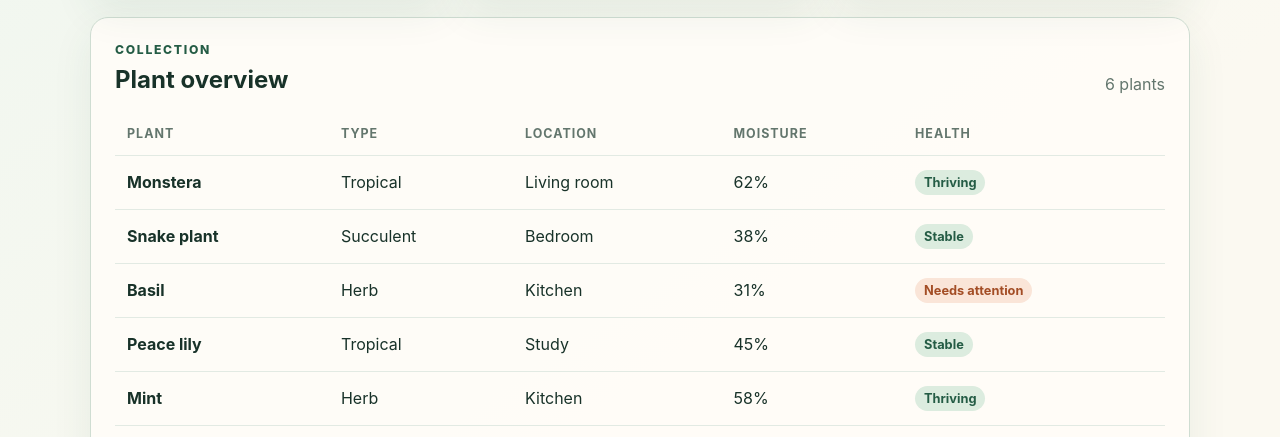
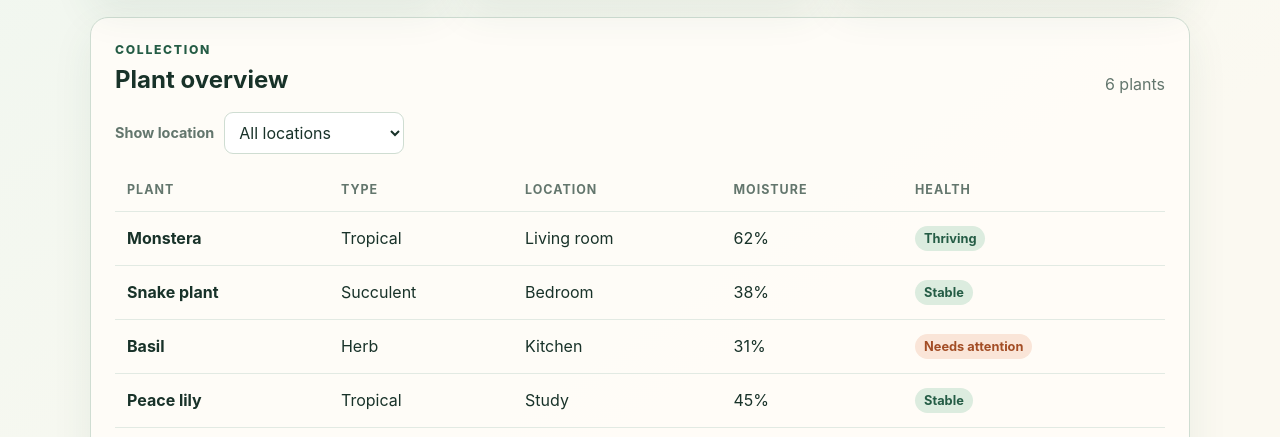
Before and after one commit to chocoHacks33/garden-glance-dashboard, a website: page index.html in a window 1280 px wide. Shown: the part 347-784 px from the top of the page. Drawn offline with Linux system fonts and the light colour scheme.

Commit message:
Add plant location filtering

```diff
--- a/app.js
+++ b/app.js
@@ -25,6 +25,14 @@ function escapeHtml(value) {
     .replaceAll("'", "&#039;");
 }
 
+function getLocations(items) {
+  return [...new Set(items.map((plant) => plant.location))].sort((a, b) => a.localeCompare(b));
+}
+
+function filterPlantsByLocation(items, location) {
+  return location === "all" ? [...items] : items.filter((plant) => plant.location === location);
+}
+
 function plantRow(plant) {
   return `<tr>
     <td class="plant-name">${escapeHtml(plant.name)}</td>
@@ -45,9 +53,21 @@ function renderDashboard(items, documentRef) {
 }
 
 if (typeof document !== "undefined") {
-  document.addEventListener("DOMContentLoaded", () => renderDashboard(plants, document));
+  document.addEventListener("DOMContentLoaded", () => {
+    const filter = document.querySelector("#location-filter");
+    getLocations(plants).forEach((location) => {
+      const option = document.createElement("option");
+      option.value = location;
+      option.textContent = location;
+      filter.append(option);
+    });
+    filter.addEventListener("change", () => {
+      renderDashboard(filterPlantsByLocation(plants, filter.value), document);
+    });
+    renderDashboard(plants, document);
+  });
 }
 
 if (typeof module !== "undefined") {
-  module.exports = { plants, calculateSummary, escapeHtml, plantRow };
+  module.exports = { plants, calculateSummary, escapeHtml, getLocations, filterPlantsByLocation, plantRow };
 }
--- a/index.html
+++ b/index.html
@@ -42,6 +42,12 @@
           </div>
           <p id="result-count" class="result-count"></p>
         </div>
+        <div class="toolbar">
+          <label for="location-filter">Show location</label>
+          <select id="location-filter">
+            <option value="all">All locations</option>
+          </select>
+        </div>
         <div class="table-wrap">
           <table>
             <thead>
--- a/styles.css
+++ b/styles.css
@@ -60,6 +60,9 @@ h2 { margin-bottom: 0; }
 .panel { padding: 24px; }
 .panel-heading { display: flex; align-items: end; justify-content: space-between; gap: 16px; margin-bottom: 18px; }
 .result-count { margin-bottom: 0; color: var(--muted); }
+.toolbar { display: flex; align-items: center; gap: 10px; margin-bottom: 14px; }
+.toolbar label { color: var(--muted); font-size: .9rem; font-weight: 700; }
+.toolbar select { min-width: 180px; padding: 9px 32px 9px 10px; border: 1px solid var(--border); border-radius: 9px; background: white; color: inherit; font: inherit; }
 .table-wrap { overflow-x: auto; }
 table { width: 100%; border-collapse: collapse; }
 th, td { padding: 14px 12px; border-bottom: 1px solid #e2eae3; text-align: left; }
```
Also changed, not shown: test/app.test.js (+10 -1 lines).
